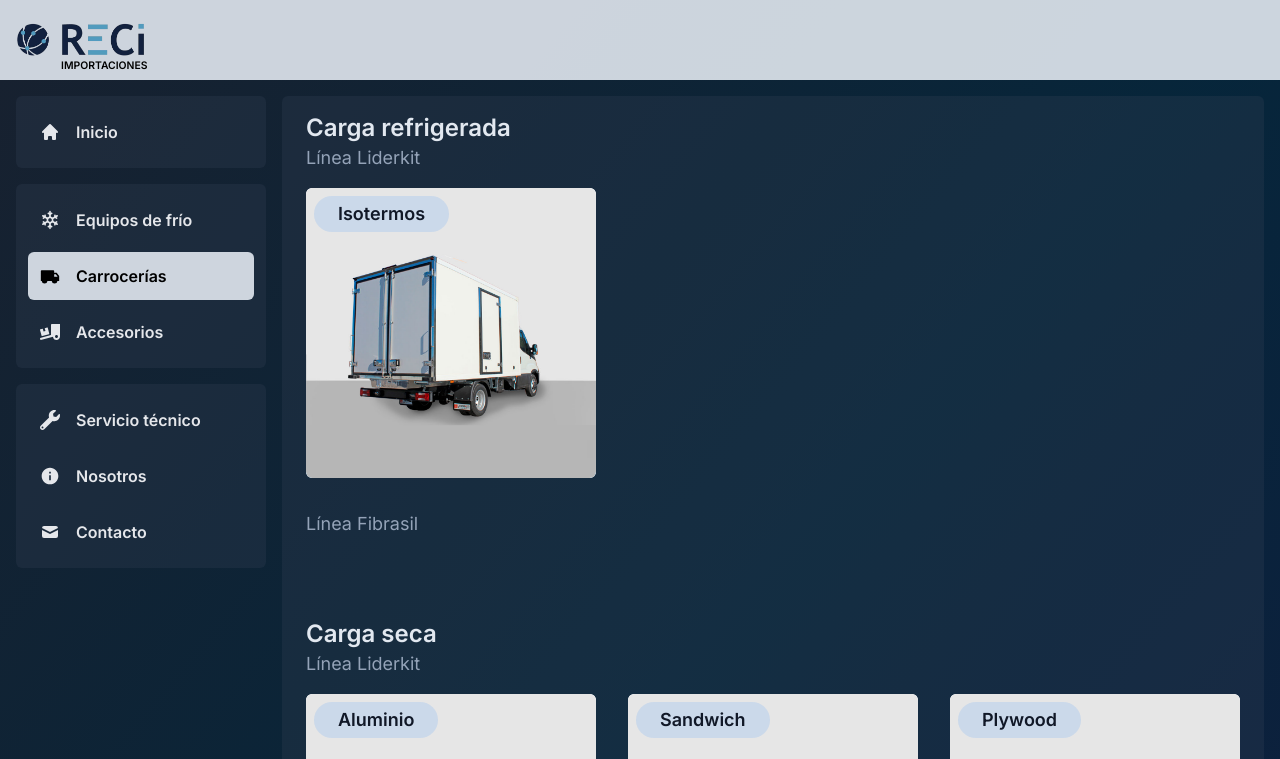
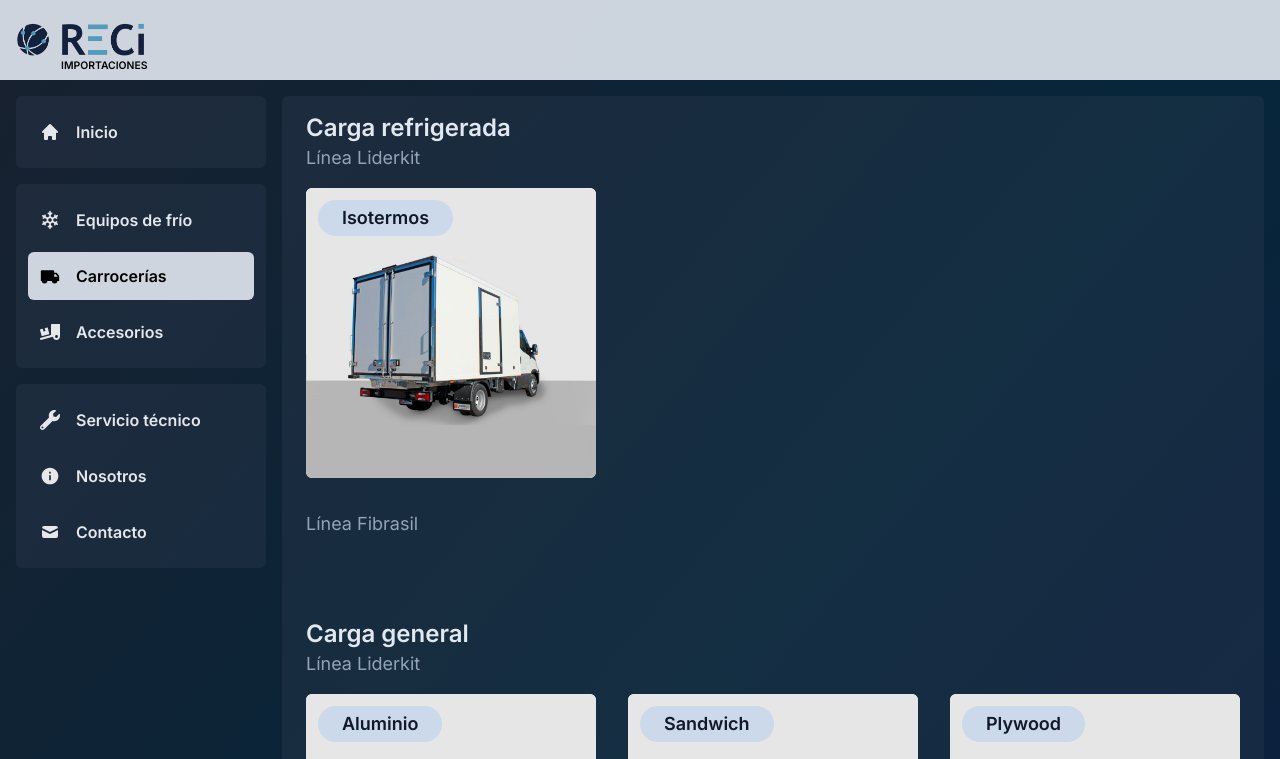
Before and after one commit to maurocig/reci-uy, a Next.js app: page /carrocerias in a window 1280 px wide. Shown: the top 759 px of the page. Built offline with nearby package versions, Linux system fonts and the light colour scheme.

Commit message:
padding item title

```diff
--- a/app/carrocerias/page.tsx
+++ b/app/carrocerias/page.tsx
@@ -39,7 +39,7 @@ export default function carroceriasPage() {
       </section>
 
       <section className="mb-16">
-        <h2 className="text-2xl font-semibold">Carga seca</h2>
+        <h2 className="text-2xl font-semibold">Carga general</h2>
         <p className="mb-4 text-lg text-slate-400">Línea Liderkit</p>
         <ItemList products={seca} />
       </section>
--- a/components/Item.tsx
+++ b/components/Item.tsx
@@ -24,7 +24,7 @@ export default function Item({ showDescription, product, key }: ItemProps) {
       {/* overlay */}
       <div className="absolute flex h-full w-full flex-col items-center justify-between transition-all">
         <p
-          className="ml-2 mt-2 flex items-center self-start rounded-full bg-blue-400/20 px-6 py-1 text-start text-lg font-semibold text-gray-900 "
+          className="ml-3 mt-3 flex items-center self-start rounded-full bg-blue-400/20 px-6 py-1 text-start text-lg font-semibold text-gray-900 "
           key={key}
         >
           {product.title}
```
